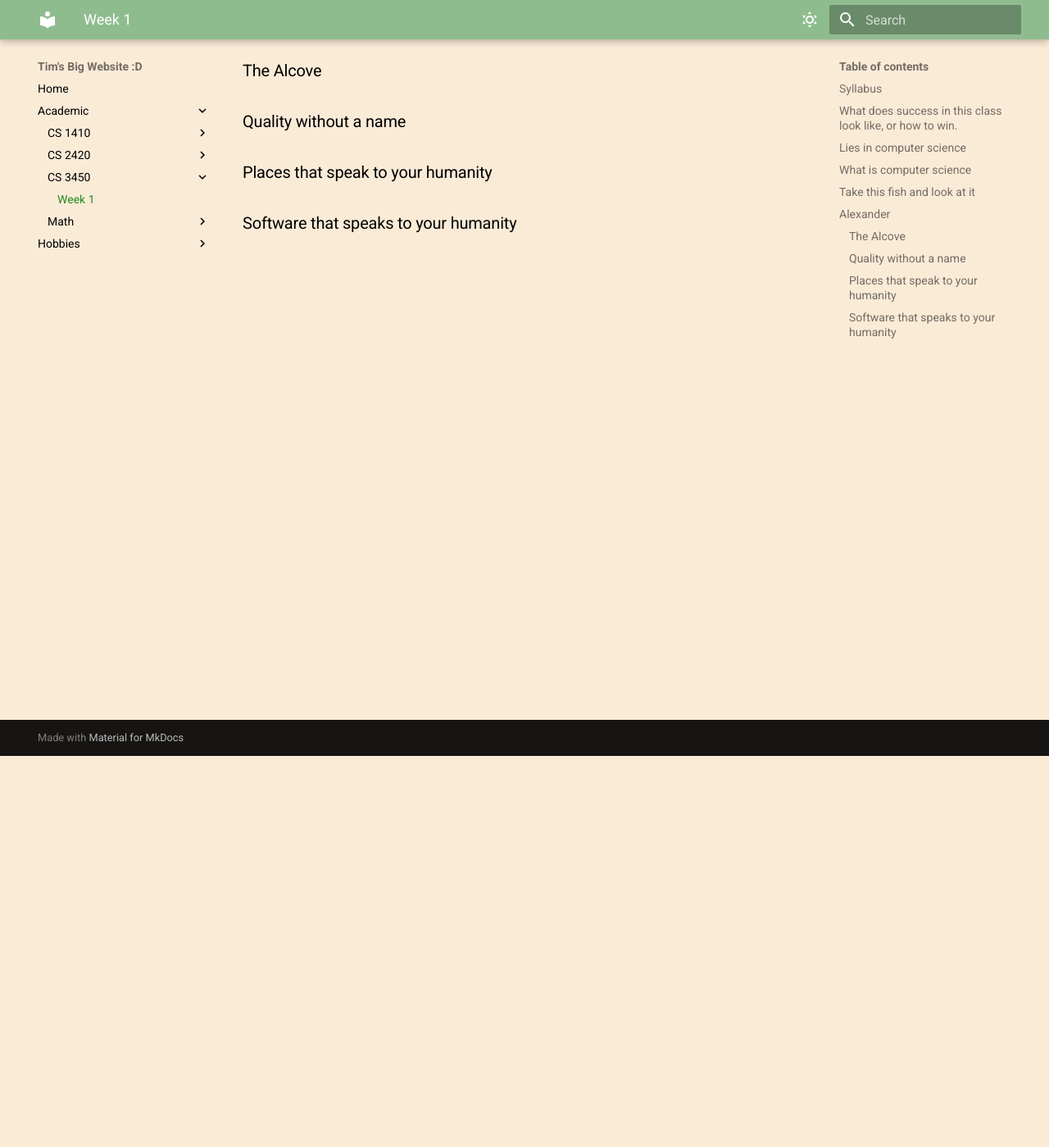
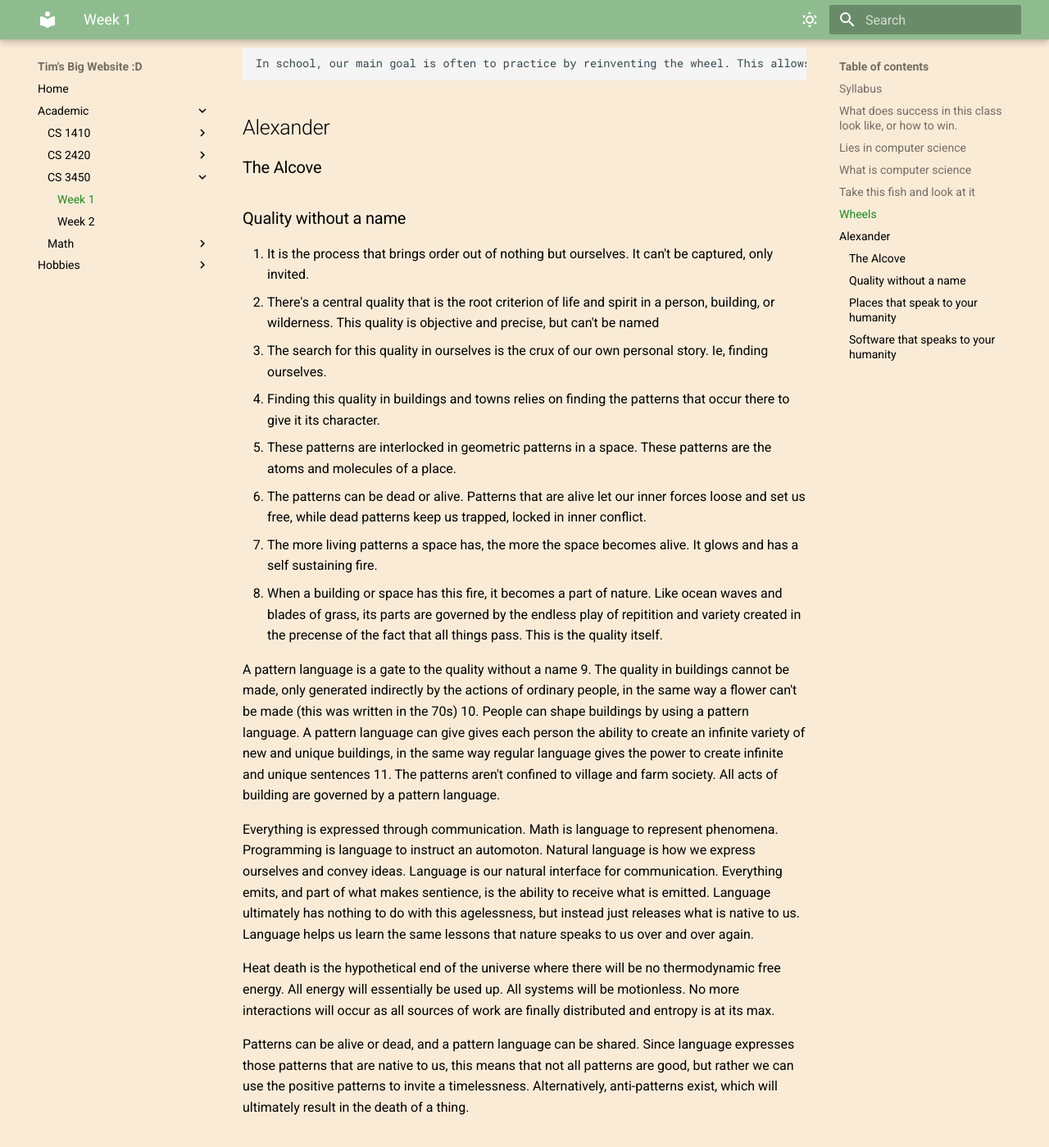
Before and after one commit to fishslips/TimSeverance, an MkDocs documentation site: the page built from docs/Academic/CS-3450/Week 1.md, in a window 1280 px wide and 1400 px high, scrolled down 478 px. Shown: the whole window at 82% size. Built offline with MkDocs 1.6.1 and Material for MkDocs 9.7.7, drawn with Linux system fonts in a browser that asks for light colours.

Commit message:
Added some stuff to class sections

```diff
--- a/docs/Academic/CS-3450/Week 1.md
+++ b/docs/Academic/CS-3450/Week 1.md
@@ -8,11 +8,35 @@
 
 ### Take this fish and look at it
 
+### Wheels
+	In school, our main goal is often to practice by reinventing the wheel. This allows us to gain exposure to solving problems and gaining the same insights that countless others before us have. However, in real life, patterns help us to avoid reinventing the wheel for every problem.
+
 ## Alexander
 
 ### The Alcove
 
 ### Quality without a name
+1.  It is the process that brings order out of nothing but ourselves. It can't be captured, only invited.
+2. There's a central quality that is the root criterion of life and spirit in a person, building, or wilderness. This quality is objective and precise, but can't be named
+3. The search for this quality in ourselves is the crux of our own personal story. Ie, finding ourselves.
+4. Finding this quality in buildings and towns relies on finding the patterns that occur there to give it its character.
+5. These patterns are interlocked in geometric patterns in a space. These patterns are the atoms and molecules of a place.
+6. The patterns can be dead or alive. Patterns that are alive let our inner forces loose and set us free, while dead patterns keep us trapped, locked in inner conflict.
+7. The more living patterns a space has, the more the space becomes alive. It glows and has a self sustaining fire.
+8. When a building or space has this fire, it becomes a part of nature. Like ocean waves and blades of grass, its parts are governed by the endless play of repitition and variety created in the precense of the fact that all things pass. This is the quality itself.
+
+A pattern language is a gate to the quality without a name
+9. The quality in buildings cannot be made, only generated indirectly by the actions of ordinary people, in the same way a flower can't be made (this was written in the 70s)
+10. People can shape buildings by using a pattern language. A pattern language can give gives each person the ability to create an infinite variety of new and unique buildings, in the same way regular language gives the power to create infinite and unique sentences
+11. The patterns aren't confined to village and farm society. All acts of building are governed by a  pattern language.
+
+Everything is expressed through communication. Math is language to represent phenomena. Programming is language to instruct an automoton. Natural language is how we express ourselves and convey ideas. Language is our natural interface for communication. Everything emits, and part of what makes sentience, is the ability to receive what is emitted. Language ultimately has nothing to do with this agelessness, but instead just releases what is native to us. Language helps us learn the same lessons that nature speaks to us over and over again.
+
+Heat death is the hypothetical end of the universe where there will be no thermodynamic free energy. All energy will essentially be used up. All systems will be motionless. No more interactions will occur as all sources of work are finally distributed and entropy is at its max.
+
+Patterns can be alive or dead, and a pattern language can be shared. Since language expresses those patterns that are native to us, this means that not all patterns are good, but rather we can use the positive patterns to invite a timelessness. Alternatively, anti-patterns exist, which will ultimately result in the death of a thing.
+
+
 
 ### Places that speak to your humanity
 
```
Also changed, not shown: docs/Academic/CS-2420/Week 1.md (+2 -1 lines), docs/Academic/CS-3450/Week 2.md (added, +42 -0 lines), 4 other files.
